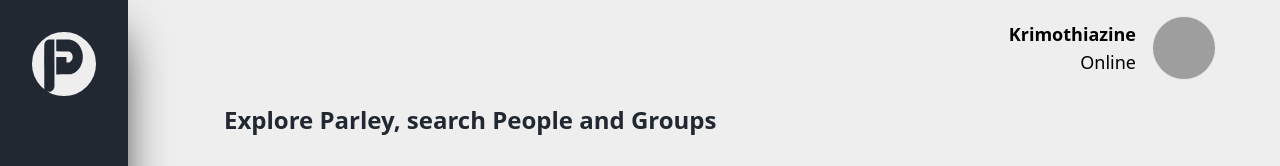
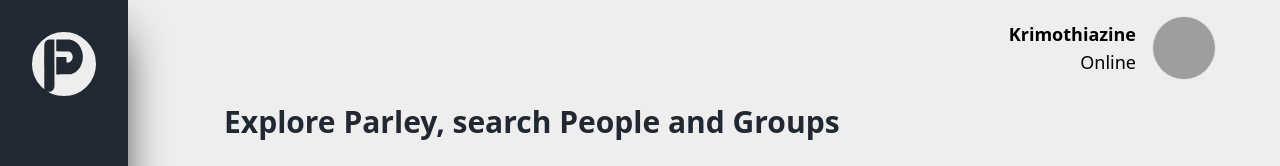
Before and after one commit to Abdelkrim-Saouchi/Parley-frontend, a React (Vite) app: page /search in a window 1280 px wide. Shown: the top 166 px of the page. Built offline with nearby package versions, Linux system fonts and the light colour scheme; grey boxes are pictures that could not be loaded.

Commit message:
Correct search title size

```diff
--- a/src/pages/Search.tsx
+++ b/src/pages/Search.tsx
@@ -45,7 +45,7 @@ const Search = () => {
 
   return (
     <main className="text-inter min-h-dvh bg-background px-5 py-2 text-lg text-primary md:ml-[128px] md:pl-24 md:pr-16">
-      <h2 className="mb-8 text-3xl font-bold md:text-2xl">
+      <h2 className="mb-8 text-2xl font-bold md:text-3xl">
         Explore Parley, search People and Groups
       </h2>
       <div className="flex items-center gap-6 md:w-5/6">
```
